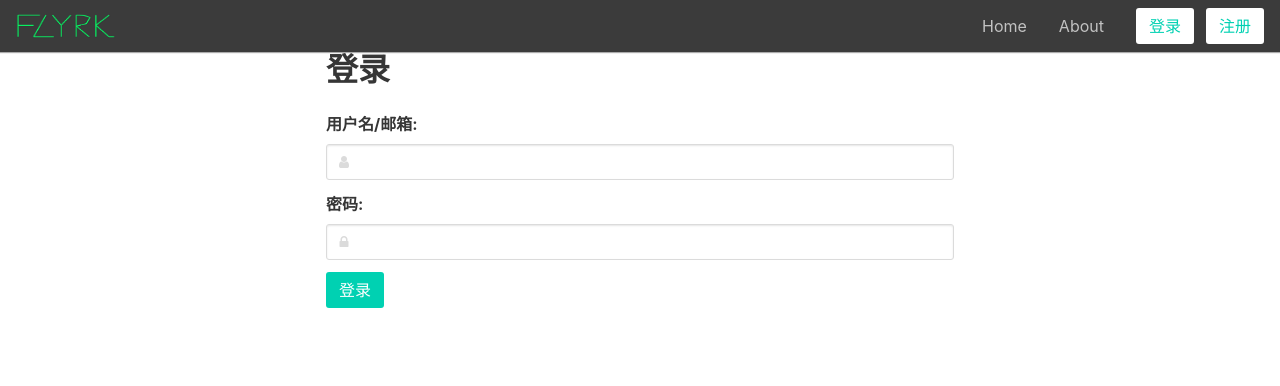
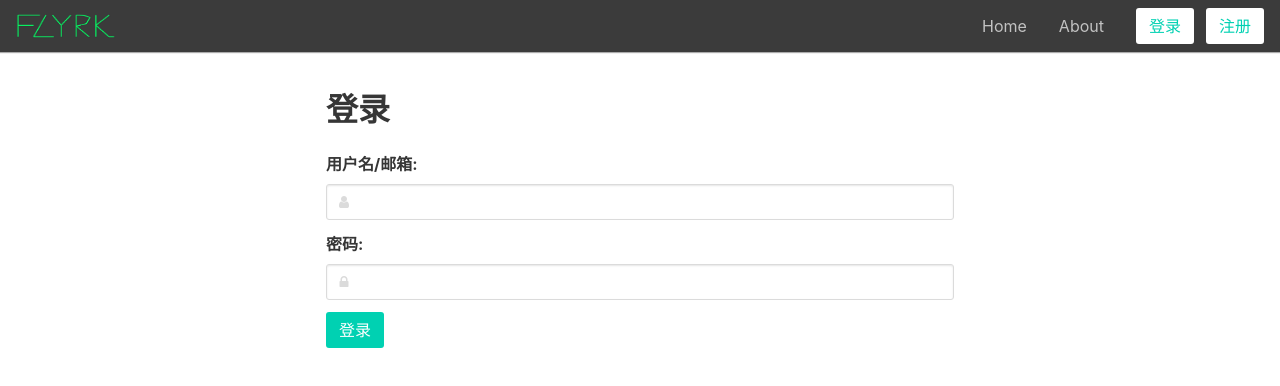
Before and after one commit to flyrk/myblog, a React (Create React App) app: page /login in a window 1280 px wide. Shown: the top 386 px of the page. Built offline with nearby package versions, Linux system fonts and the light colour scheme.

Commit message:
Add login style

```diff
--- /dev/null
+++ b/src/components/Login/Login.css
@@ -0,0 +1,2 @@
+.login-container {
+  margin-top: 40px; }
--- /dev/null
+++ b/src/components/Login/Login.sass
@@ -0,0 +1,2 @@
+.login-container
+  margin-top: 40px
--- a/src/components/Login/LoginPage.js
+++ b/src/components/Login/LoginPage.js
@@ -4,6 +4,8 @@ import LoginForm from './LoginForm';
 import { connect } from 'react-redux';
 import { login } from '../../actions/authActions';
 import { addFlashMessage } from '../../actions/flashMessages';
+
+import './Login.css';
 
 class LoginPage extends Component {
   static propTypes = {
```
